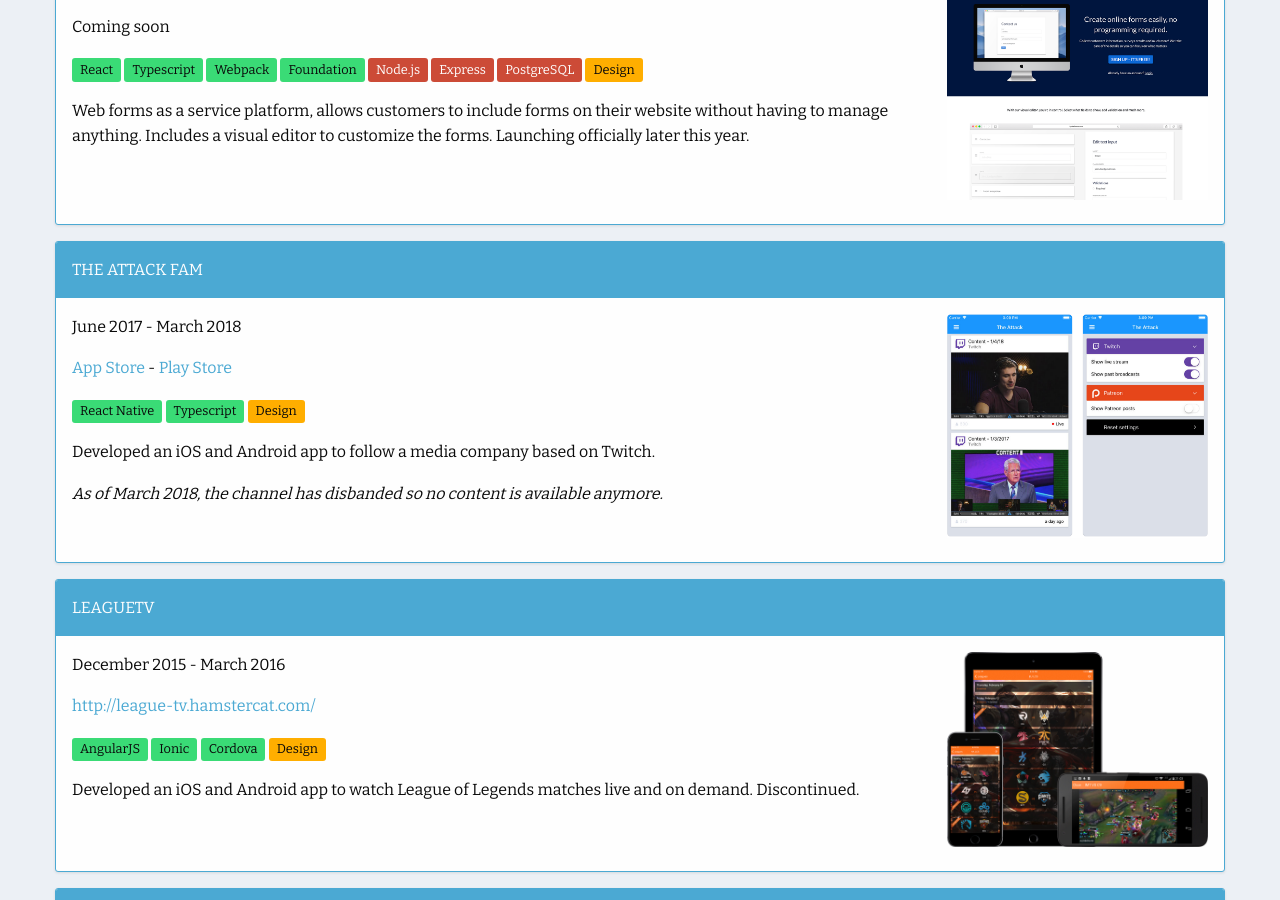
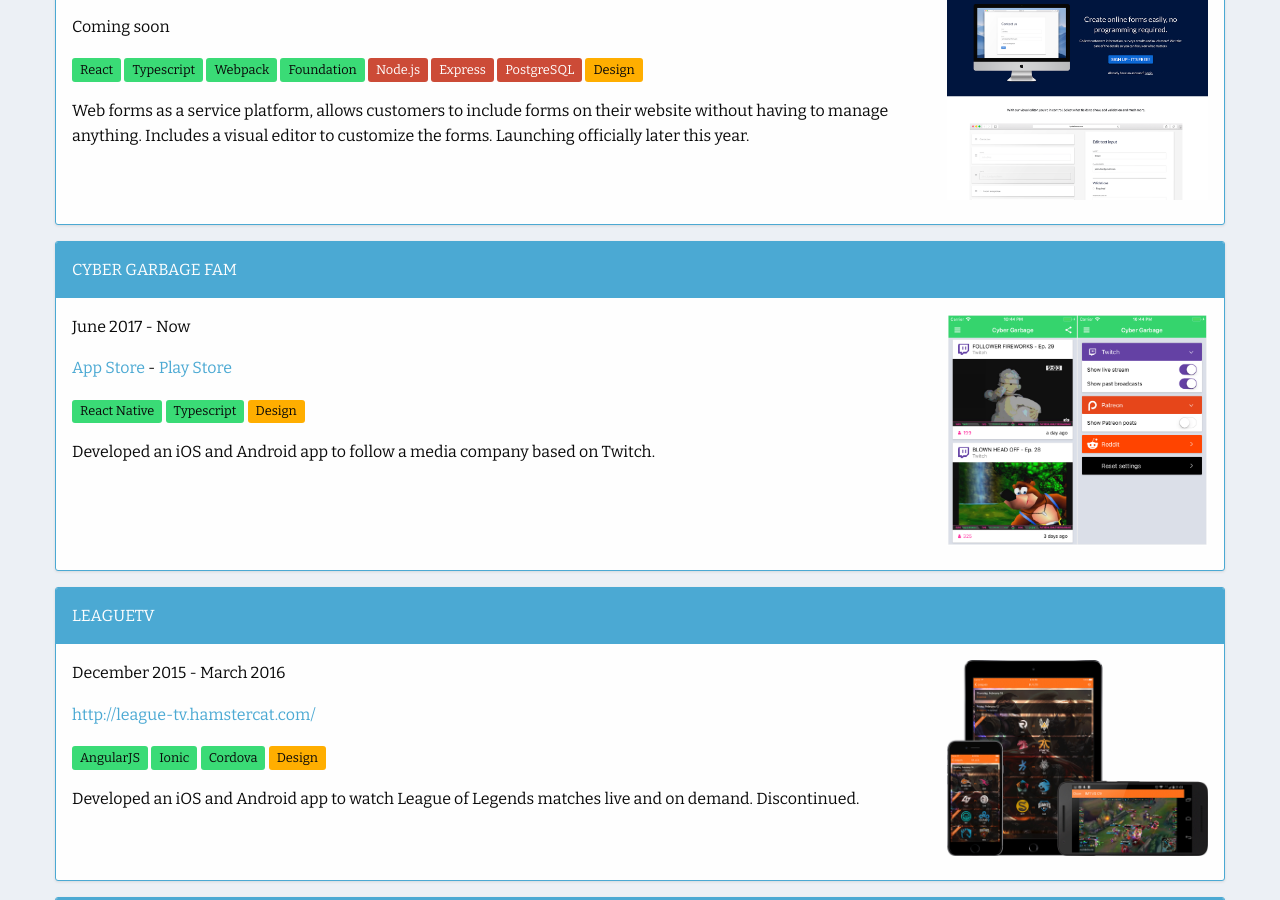
Before and after one commit to hamstercat/hamstercat.github.io, a Jekyll site: the page built from projects.html, in a window 1280 px wide and 900 px high, scrolled down 363 px. Built offline with Jekyll 4.4.1, drawn with Linux system fonts in a browser that asks for light colours; nearby versions of some CDN libraries.

Commit message:
Update Cyber Garbage app

```diff
--- a/_data/portfolio.yml
+++ b/_data/portfolio.yml
@@ -83,19 +83,18 @@
     - Design
   description: "<p>Web forms as a service platform, allows customers to include forms on their website without having to manage anything. Includes a visual editor to customize the forms. Launching officially later this year.</p>"
 
-- title: The Attack Fam
-  period: June 2017 - March 2018
+- title: Cyber Garbage Fam
+  period: June 2017 - Now
   mobileLinks:
     ios: https://itunes.apple.com/us/app/the-attack-fam/id1327651968?ls=1&mt=8
     android: https://play.google.com/store/apps/details?id=com.hamstercat.theattack
-  image: /assets/img/portfolio/the-attack-fam.png
+  image: /assets/img/portfolio/cyber-garbage-fam.png
   frontendSkills:
     - React Native
     - Typescript
   otherSkills:
     - Design
-  description: "<p>Developed an iOS and Android app to follow a media company based on Twitch.</p>
-  <p><i>As of March 2018, the channel has disbanded so no content is available anymore.</i></p>"
+  description: "<p>Developed an iOS and Android app to follow a media company based on Twitch.</p>"
 
 - title: LeagueTV
   period: December 2015 - March 2016
```
Also changed, not shown: assets/img/portfolio/cyber-garbage-fam.png (added), assets/img/portfolio/the-attack-fam.png (deleted).
